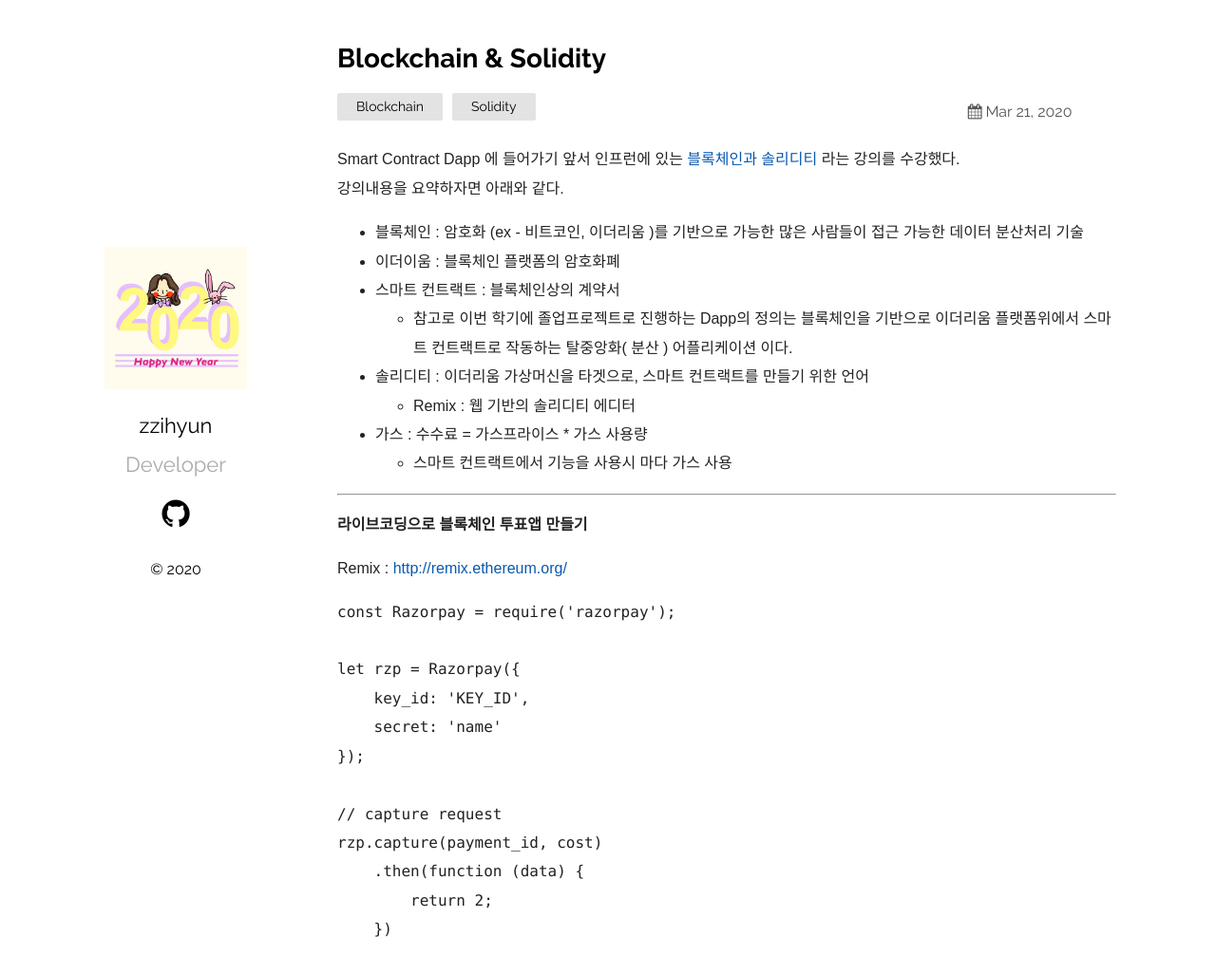
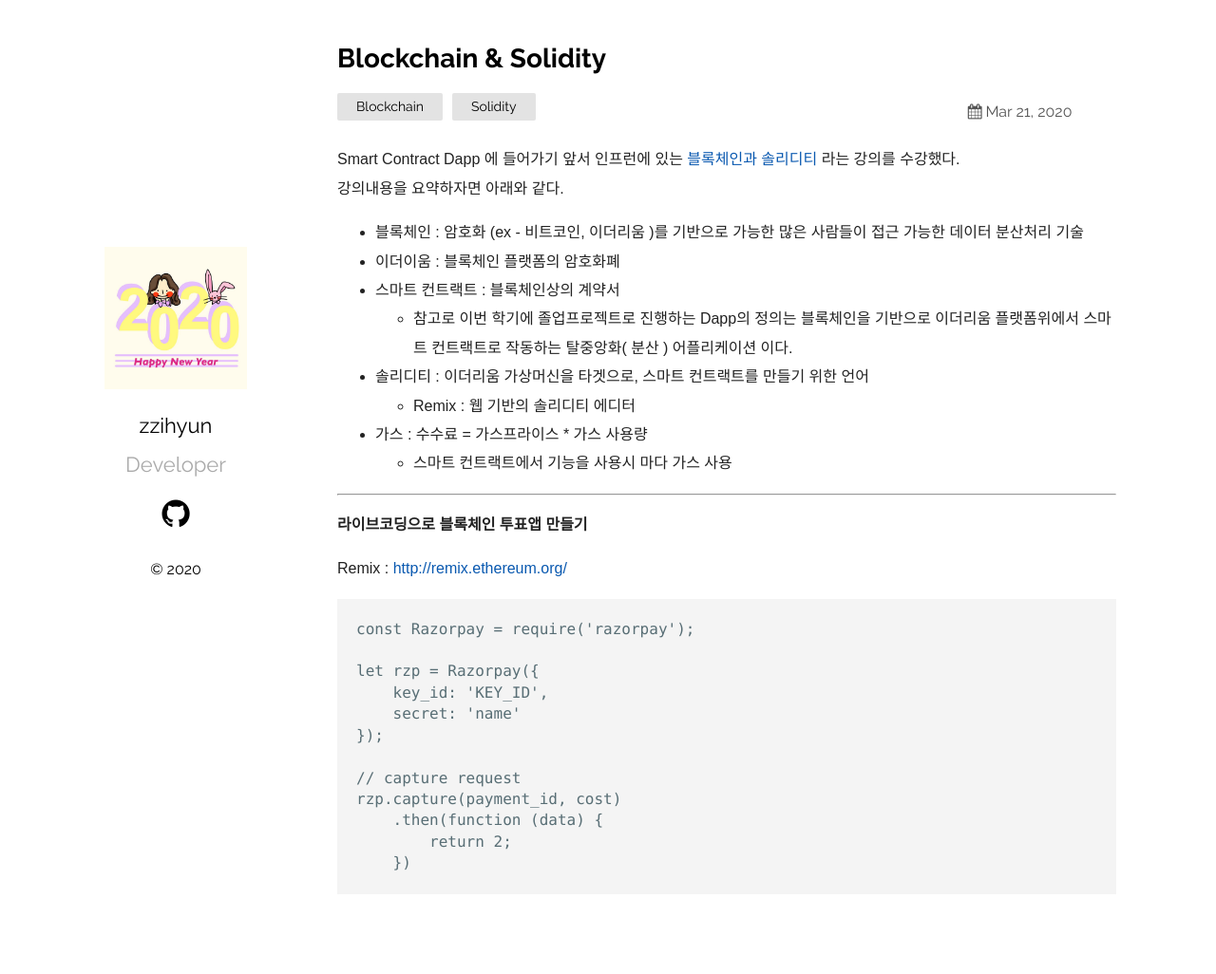
Before and after one commit to jhhhj1002/jhhhj1002.github.io, a Jekyll site: the page built from _posts/2020-03-21-Blockchain&Solidity.markdown, in a window 1280 px wide and 1041 px high. Shown: the top 1026 px of the window at 95% size. Built offline with Jekyll 4.4.1, drawn with Linux system fonts in a browser that asks for light colours.

Commit message:
Update 2020-03-21-Blockchain&Solidity.markdown

````diff
--- a/_posts/2020-03-21-Blockchain&Solidity.markdown
+++ b/_posts/2020-03-21-Blockchain&Solidity.markdown
@@ -26,7 +26,7 @@ __라이브코딩으로 블록체인 투표앱 만들기__
 
 Remix : <http://remix.ethereum.org/>
 
-```Solidity
+```
 const Razorpay = require('razorpay');
 
 let rzp = Razorpay({
````
